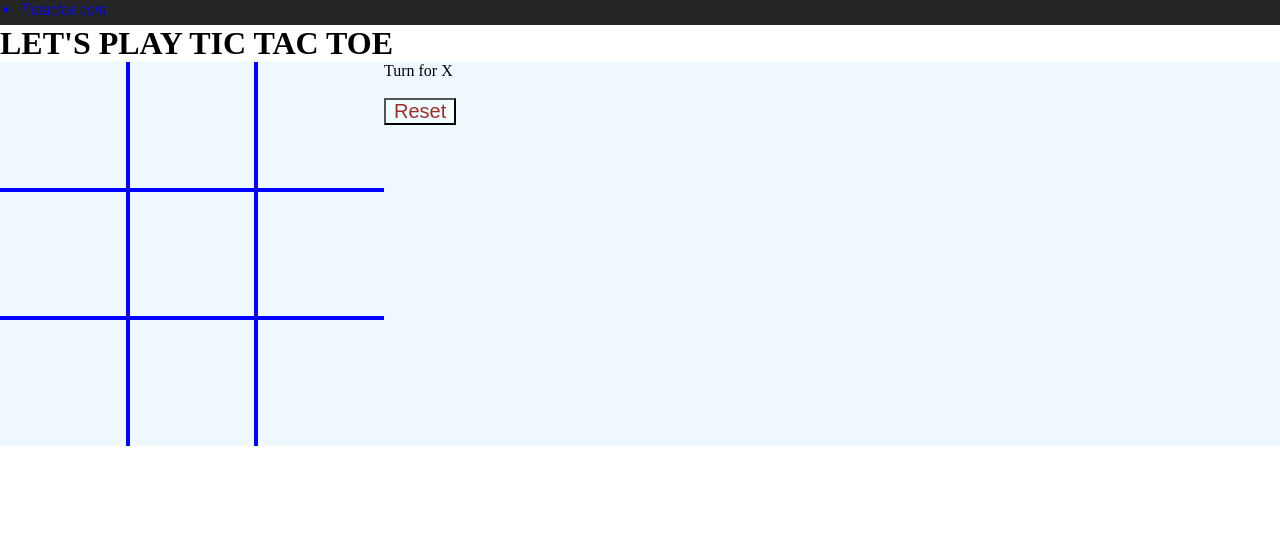
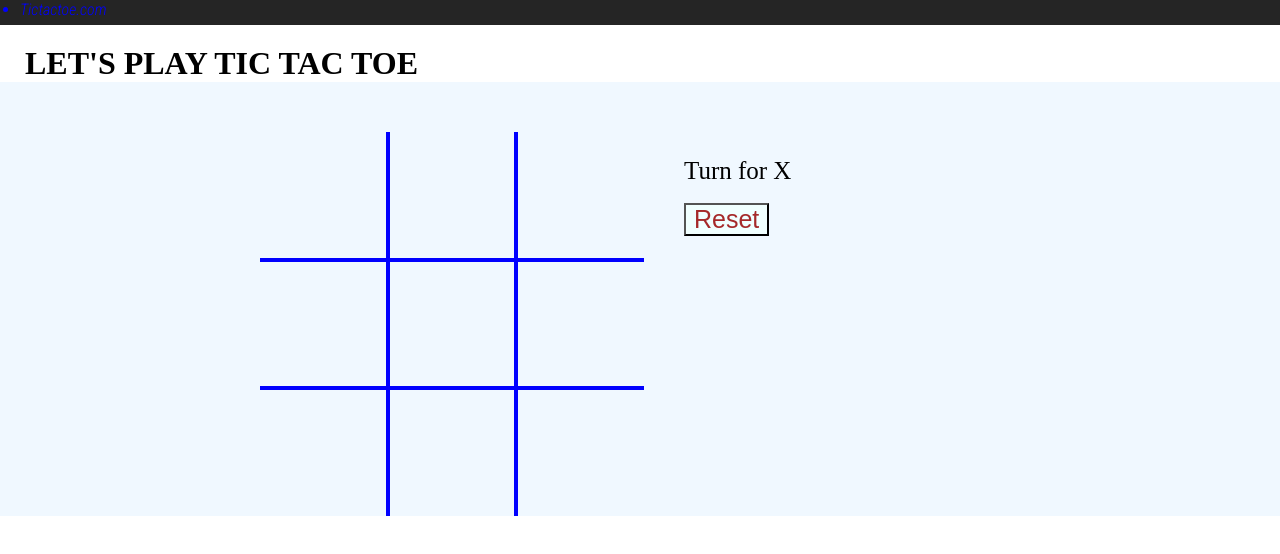
Before and after one commit to Avinash-Kumar-24/TicTacToe, a plain HTML site: page index.html in a window 1280 px wide. Drawn offline with Linux system fonts and the light colour scheme; grey boxes are pictures that could not be loaded.

Commit message:
Update 1.css

```diff
--- a/1.css
+++ b/1.css
@@ -21,6 +21,7 @@ nav
 
 }
 .container{
+    padding-left: 15em;
     display: grid;
     grid-template-rows: repeat(3,10vw);
     grid-template-columns: repeat(3,10vw);
@@ -30,6 +31,7 @@ nav
     border:2px solid blue;
     text-align: center;
     font-size: 5vw;
+    /* padding-left: 2em; */
     display: flex;
     cursor: pointer;
     justify-content: center;
@@ -39,10 +41,12 @@ nav
 }
 
 .imgboxplayer img{
+    padding-left: 10em;
     width: 0;
     transition: width 1s ease-in-out;
 }
 .imgboxcom img{
+    padding-left: 10em;
     width: 0;
     transition: width 1s ease-in-out;
 }
@@ -58,10 +62,21 @@ nav
 .bb-0{
     border-bottom: 0;
 }
-
+.info{
+    font-size: 25px;
+}
 #reset{
+    padding-left: 30em;
     background-color: azure;
     padding: 0 8px;
-    font-size: 20px;
+    font-size: 25px;
     color: brown;
 }
+div{
+    padding-top: 25px;
+    padding-left: 20px;
+}
+h1{
+    padding-top: 20px;
+    padding-left: 25px;
+}
```
